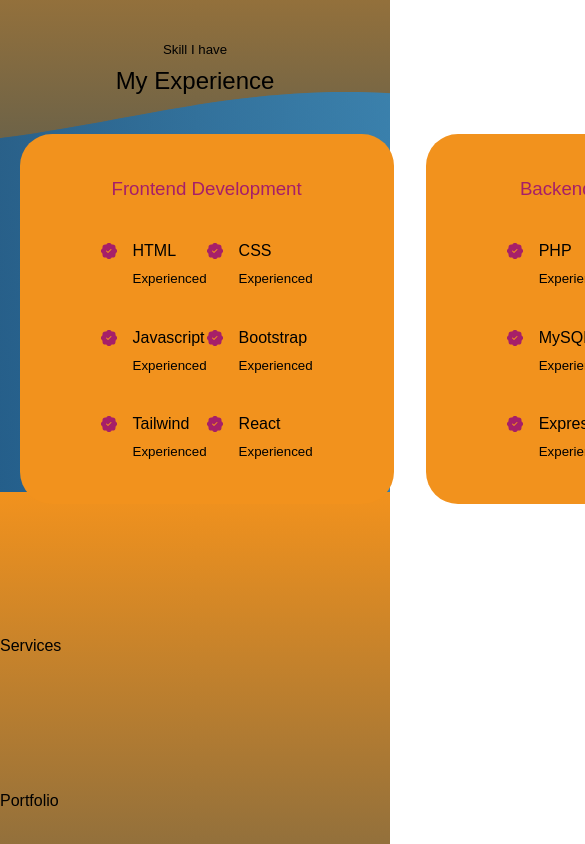
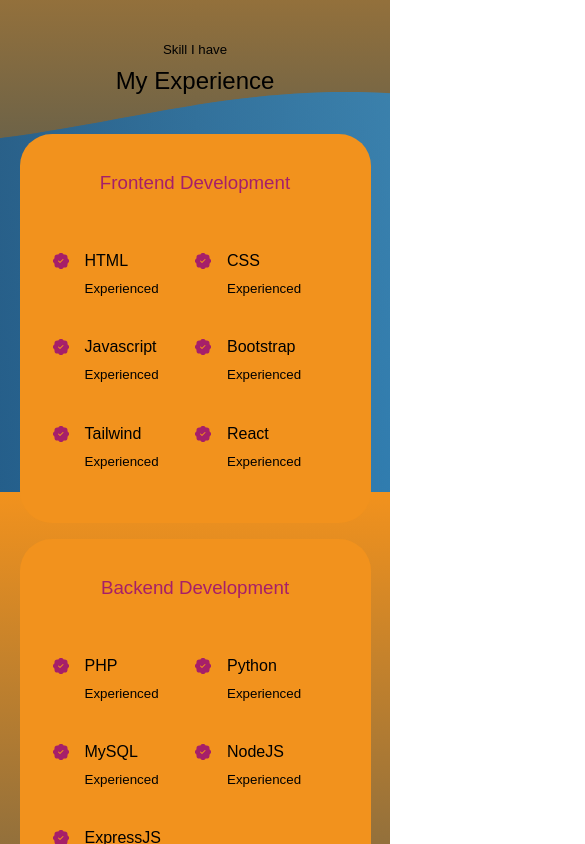
Before and after one commit to imBadAlpha/my-website, a React (Create React App) app: page / in a window 390 px wide. Shown: the part 2040-2884 px from the top of the page, 585 px wide, since content can reach past the window. Built offline with nearby package versions, Linux system fonts and the light colour scheme; a web font is replaced by a local one.

Commit message:
Media queries changes in the experience component

```diff
--- a/src/components/experience/experience.css
+++ b/src/components/experience/experience.css
@@ -14,7 +14,7 @@
 }
 
 .experience__container > div:hover {
-    background: transparent;
+    background: var(--color-bg);
     border-color: var(--color-primary);
     cursor: default;
 }
@@ -94,3 +94,34 @@
     margin-top: 6px;
     color: var(--color-primary);
 }
+
+/* ============= Media Queries (Medium Devices) ============== */
+@media screen and (max-width: 1024px) {
+    .experience__container {
+        grid-template-columns: 1fr;
+        gap: 0;
+    }
+
+    .experience__container > div {
+        width: 80%;
+        padding: 2rem;
+        margin: auto;
+    }
+
+    .experience__content {
+        padding: 1rem;
+    }
+
+}
+
+/* ============= Media Queries (Small Devices) ============== */
+@media screen and (max-width: 600px) {
+    .experience__container {
+        gap: 1rem;
+    }
+
+    .experience__container > div {
+        width: 100%;
+        padding: 2rem 1rem;
+    }
+}
```
